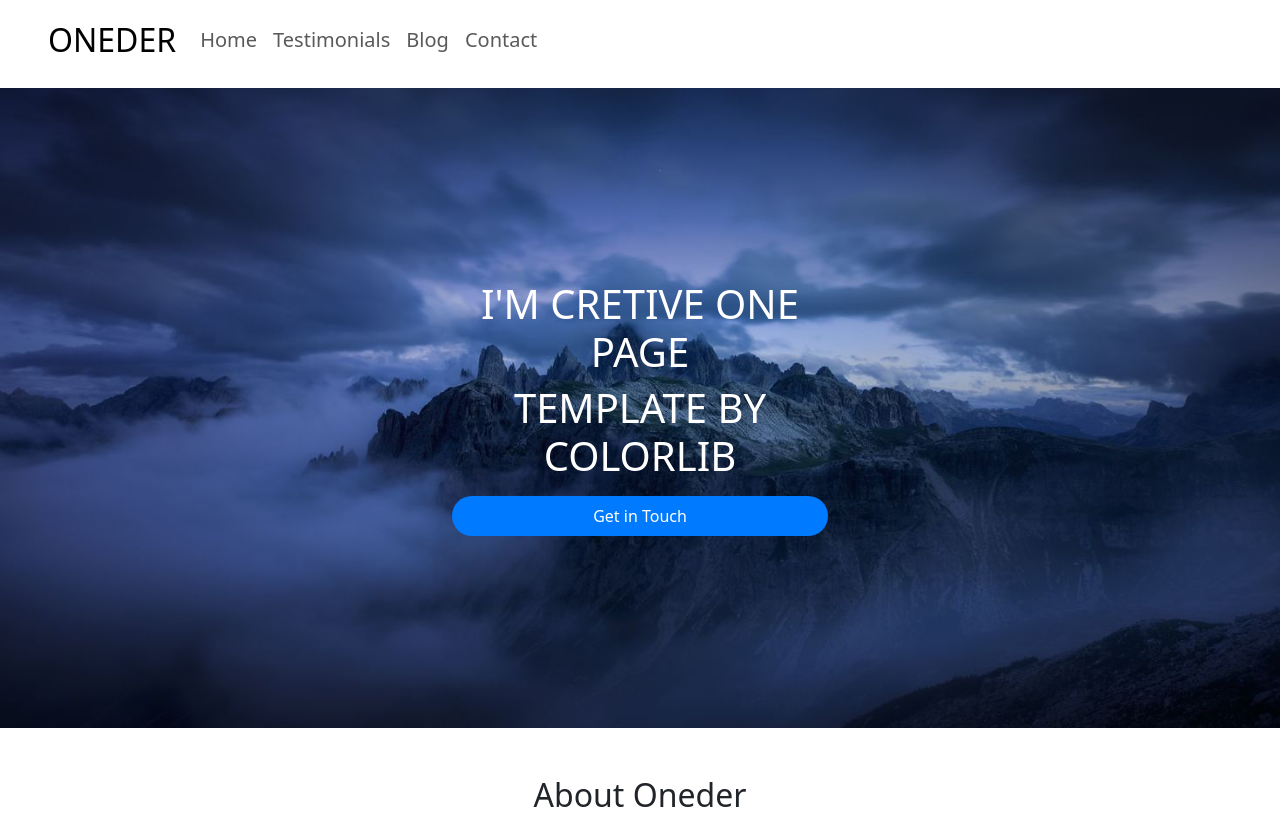
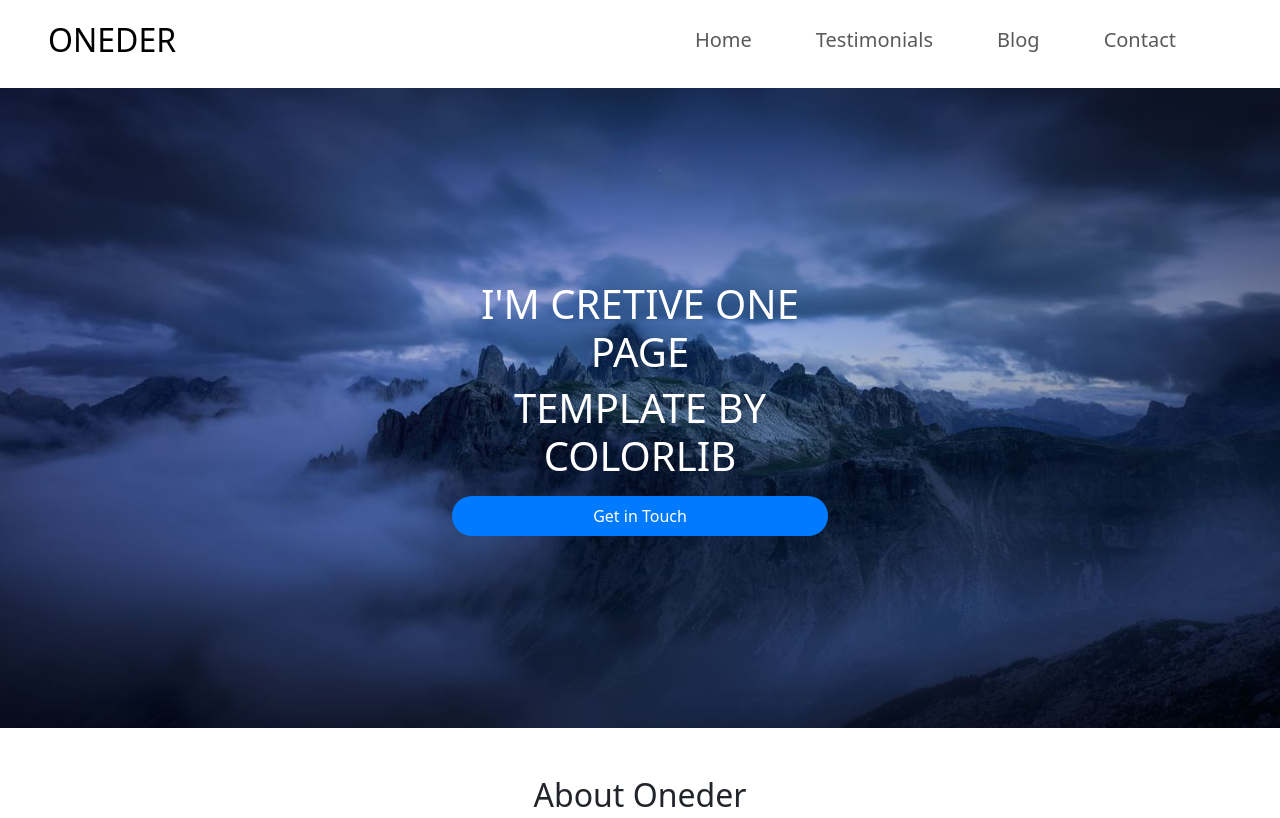
Before and after one commit to Vivek1Citrusbug/HTML_CSS_Vivek, a plain HTML site: page Practice/BootstrapTask/index.html in a window 1280 px wide. Shown: the top 818 px of the page. Drawn offline with nearby package versions, Linux system fonts and the light colour scheme.

Commit message:
Navigation Bar Changes

```diff
--- a/Practice/BootstrapTask/index.html
+++ b/Practice/BootstrapTask/index.html
@@ -23,23 +23,23 @@
                 <h2>ONEDER</h2>
             </a>
             <div class="collapse navbar-collapse ml-auto" id="navbarTogglerDemo03">
-                <ul class="navbar-nav mr-auto mt-2 mt-lg-0">
-                    <li class="nav-item active">
+                <ul class="navbar-nav mr-3 mt-2 mt-lg-0 ms-auto">
+                    <li class="nav-item active me-5">
                         <a class="nav-link" href="#">
                             <h5>Home</h5>
                         </a>
                     </li>
-                    <li class="nav-item">
+                    <li class="nav-item me-5">
                         <a class="nav-link" href="#">
                             <h5>Testimonials</h5>
                         </a>
                     </li>
-                    <li class="nav-item">
+                    <li class="nav-item me-5">
                         <a class="nav-link" href="#">
                             <h5>Blog</h5>
                         </a>
                     </li>
-                    <li class="nav-item">
+                    <li class="nav-item me-5">
                         <a class="nav-link" href="#">
                             <h5>Contact</h5>
                         </a>
@@ -51,15 +51,16 @@
     <!--Navigation Bar Code ends.. -->
     <div class="container-fluid full-screen-bg d-flex justify-content-center align-items-center">
         <div class="row content-overlay text-center">
-                <h1>I'M CRETIVE ONE PAGE</h1><BR><h1>TEMPLATE BY COLORLIB</h1> <br>
-                <a class="px-3 py-2 get-in-touch mt-2 " href="#">Get in Touch</a>
+            <h1>I'M CRETIVE ONE PAGE</h1><BR>
+            <h1>TEMPLATE BY COLORLIB</h1> <br>
+            <a class="px-3 py-2 get-in-touch mt-2 " href="#">Get in Touch</a>
         </div>
     </div>
 
     <div class="container">
         <div class="row">
             <div class="col px-5 py-5 ">
-                <p class="text-center h2 subtitle" >About Oneder</p>
+                <p class="text-center h2 subtitle">About Oneder</p>
             </div>
         </div>
         <div class="row">
@@ -184,12 +185,13 @@
     <div class="container-fluid bg-light">
         <div class="container">
             <div class="row">
-                <div class="col-sm-6">
+                <div class="col-sm-6 p-5 ">
                     <h5>About Us</h5>
-                    <p style="max-width: 80%;">Lorem ipsum aoor sit amet consectetur adipisicing elit. Quo tempora cumque eligendi in nostrum
+                    <p style="max-width: 80%;">Lorem ipsum aoor sit amet consectetur adipisicing elit. Quo tempora
+                        cumque eligendi in nostrum
                         Lahore omnis quaerat.</p>
                 </div>
-                <div class="col-sm-3">
+                <div class="col-sm-3 p-5">
                     <h5>Quick Links</h5>
                     <ul class="side-list">
                         <li>About Us</li>
@@ -198,32 +200,33 @@
                         <li>contact Us</li>
                     </ul>
                 </div>
-                <div class="col-sm-3">
+                <div class="col-sm-3 p-5">
                     <h5>Follow Us</h5>
-                    <ul class="side-list" >
-                        <li class="pe-3 d-inline"><svg xmlns="http://www.w3.org/2000/svg" width="16" height="16" fill="currentColor"
-                                class="bi bi-facebook" viewBox="0 0 16 16">
+                    <ul class="side-list">
+                        <li class="pe-3 d-inline"><svg xmlns="http://www.w3.org/2000/svg" width="16" height="16"
+                                fill="currentColor" class="bi bi-facebook" viewBox="0 0 16 16">
                                 <path
                                     d="M16 8.049c0-4.446-3.582-8.05-8-8.05C3.58 0-.002 3.603-.002 8.05c0 4.017 2.926 7.347 6.75 7.951v-5.625h-2.03V8.05H6.75V6.275c0-2.017 1.195-3.131 3.022-3.131.876 0 1.791.157 1.791.157v1.98h-1.009c-.993 0-1.303.621-1.303 1.258v1.51h2.218l-.354 2.326H9.25V16c3.824-.604 6.75-3.934 6.75-7.951" />
                             </svg></li>
-                        <li class="pe-3 d-inline"><svg xmlns="http://www.w3.org/2000/svg" width="16" height="16" fill="currentColor"
-                                class="bi bi-twitter" viewBox="0 0 16 16">
+                        <li class="pe-3 d-inline"><svg xmlns="http://www.w3.org/2000/svg" width="16" height="16"
+                                fill="currentColor" class="bi bi-twitter" viewBox="0 0 16 16">
                                 <path
                                     d="M5.026 15c6.038 0 9.341-5.003 9.341-9.334q.002-.211-.006-.422A6.7 6.7 0 0 0 16 3.542a6.7 6.7 0 0 1-1.889.518 3.3 3.3 0 0 0 1.447-1.817 6.5 6.5 0 0 1-2.087.793A3.286 3.286 0 0 0 7.875 6.03a9.32 9.32 0 0 1-6.767-3.429 3.29 3.29 0 0 0 1.018 4.382A3.3 3.3 0 0 1 .64 6.575v.045a3.29 3.29 0 0 0 2.632 3.218 3.2 3.2 0 0 1-.865.115 3 3 0 0 1-.614-.057 3.28 3.28 0 0 0 3.067 2.277A6.6 6.6 0 0 1 .78 13.58a6 6 0 0 1-.78-.045A9.34 9.34 0 0 0 5.026 15" />
                             </svg></li>
-                        <li class="pe-3 d-inline"><svg xmlns="http://www.w3.org/2000/svg" width="16" height="16" fill="currentColor"
-                                class="bi bi-instagram" viewBox="0 0 16 16">
+                        <li class="pe-3 d-inline"><svg xmlns="http://www.w3.org/2000/svg" width="16" height="16"
+                                fill="currentColor" class="bi bi-instagram" viewBox="0 0 16 16">
                                 <path
                                     d="M8 0C5.829 0 5.556.01 4.703.048 3.85.088 3.269.222 2.76.42a3.9 3.9 0 0 0-1.417.923A3.9 3.9 0 0 0 .42 2.76C.222 3.268.087 3.85.048 4.7.01 5.555 0 5.827 0 8.001c0 2.172.01 2.444.048 3.297.04.852.174 1.433.372 1.942.205.526.478.972.923 1.417.444.445.89.719 1.416.923.51.198 1.09.333 1.942.372C5.555 15.99 5.827 16 8 16s2.444-.01 3.298-.048c.851-.04 1.434-.174 1.943-.372a3.9 3.9 0 0 0 1.416-.923c.445-.445.718-.891.923-1.417.197-.509.332-1.09.372-1.942C15.99 10.445 16 10.173 16 8s-.01-2.445-.048-3.299c-.04-.851-.175-1.433-.372-1.941a3.9 3.9 0 0 0-.923-1.417A3.9 3.9 0 0 0 13.24.42c-.51-.198-1.092-.333-1.943-.372C10.443.01 10.172 0 7.998 0zm-.717 1.442h.718c2.136 0 2.389.007 3.232.046.78.035 1.204.166 1.486.275.373.145.64.319.92.599s.453.546.598.92c.11.281.24.705.275 1.485.039.843.047 1.096.047 3.231s-.008 2.389-.047 3.232c-.035.78-.166 1.203-.275 1.485a2.5 2.5 0 0 1-.599.919c-.28.28-.546.453-.92.598-.28.11-.704.24-1.485.276-.843.038-1.096.047-3.232.047s-2.39-.009-3.233-.047c-.78-.036-1.203-.166-1.485-.276a2.5 2.5 0 0 1-.92-.598 2.5 2.5 0 0 1-.6-.92c-.109-.281-.24-.705-.275-1.485-.038-.843-.046-1.096-.046-3.233s.008-2.388.046-3.231c.036-.78.166-1.204.276-1.486.145-.373.319-.64.599-.92s.546-.453.92-.598c.282-.11.705-.24 1.485-.276.738-.034 1.024-.044 2.515-.045zm4.988 1.328a.96.96 0 1 0 0 1.92.96.96 0 0 0 0-1.92m-4.27 1.122a4.109 4.109 0 1 0 0 8.217 4.109 4.109 0 0 0 0-8.217m0 1.441a2.667 2.667 0 1 1 0 5.334 2.667 2.667 0 0 1 0-5.334" />
                             </svg></li>
-                        <li class="pe-3 d-inline"><svg xmlns="http://www.w3.org/2000/svg" width="16" height="16" fill="currentColor"
-                                class="bi bi-linkedin" viewBox="0 0 16 16">
+                        <li class="pe-3 d-inline"><svg xmlns="http://www.w3.org/2000/svg" width="16" height="16"
+                                fill="currentColor" class="bi bi-linkedin" viewBox="0 0 16 16">
                                 <path
                                     d="M0 1.146C0 .513.526 0 1.175 0h13.65C15.474 0 16 .513 16 1.146v13.708c0 .633-.526 1.146-1.175 1.146H1.175C.526 16 0 15.487 0 14.854zm4.943 12.248V6.169H2.542v7.225zm-1.2-8.212c.837 0 1.358-.554 1.358-1.248-.015-.709-.52-1.248-1.342-1.248S2.4 3.226 2.4 3.934c0 .694.521 1.248 1.327 1.248zm4.908 8.212V9.359c0-.216.016-.432.08-.586.173-.431.568-.878 1.232-.878.869 0 1.216.662 1.216 1.634v3.865h2.401V9.25c0-2.22-1.184-3.252-2.764-3.252-1.274 0-1.845.7-2.165 1.193v.025h-.016l.016-.025V6.169h-2.4c.03.678 0 7.225 0 7.225z" />
                             </svg></li>
                     </ul>
                 </div>
             </div>
+
         </div>
     </div>
 </body>
```
